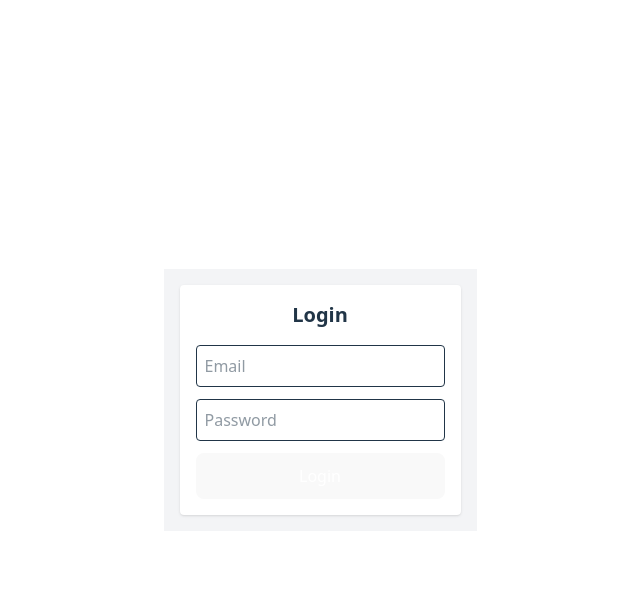
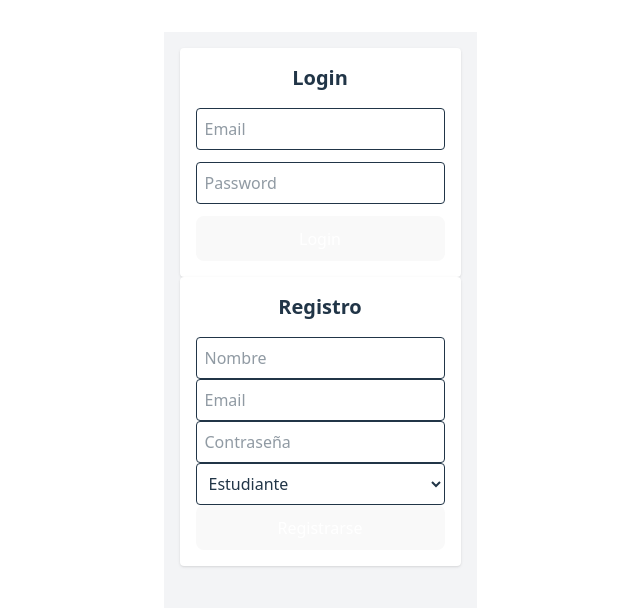
Before and after one commit to joangnz/frontend, a React (Vite) app: page / in a window 1280 px wide. Shown: the top 608 px of the page, without its empty margins (320-960 px from the left). Built offline with nearby package versions, Linux system fonts and the light colour scheme.

Commit message:
Removed localStorage userId when logging out.

```diff
--- a/src/App.tsx
+++ b/src/App.tsx
@@ -38,24 +38,34 @@ function App() {
     .then(() => {
       localStorage.removeItem("token");
       setToken(null);
+      localStorage.removeItem("userId");
+      setId(null);
     })
     .catch((err) => console.error(err));
   }
 
   return (
-    <div className="bg-gray-100 p-4">
-      {token ? (
+    <div className="min-h-screen bg-gray-100 p-4">
+      {!token ? (
+        <>
+          <Login onLoginSuccess={handleLoginSuccess} />
+          <Register />
+        </>
+      ) : (
         <div>
-          <p className="text-xl">Token: {token}</p>
-          <p className="text-xl">ID: {id}</p>
+          <p className="text-xl">Bienvenido a Laredu</p>
           <LogoutButton onLogout={handleLogout} />
+
+          {/* Módulos del sistema */}
           <CoursesList />
+          <SubjectsList />
           <AssignmentsList />
+          <SubmissionsList />
+          <MessageList />
         </div>
-      ) : (
-        <Login onLoginSuccess={handleLoginSuccess} />
       )}
     </div>
   );
 }
+
 export default App;
```
